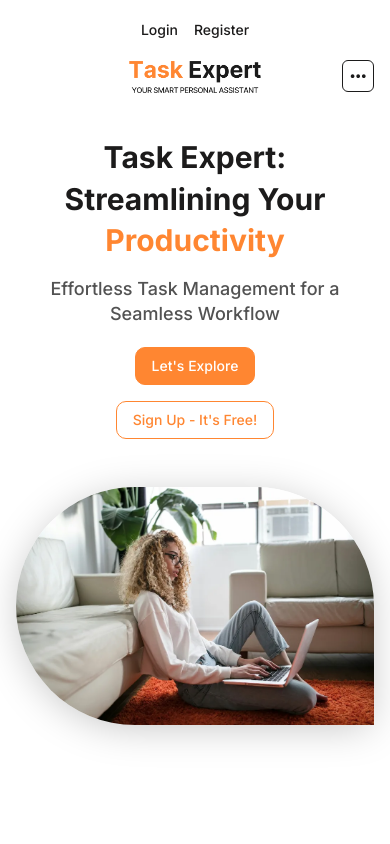
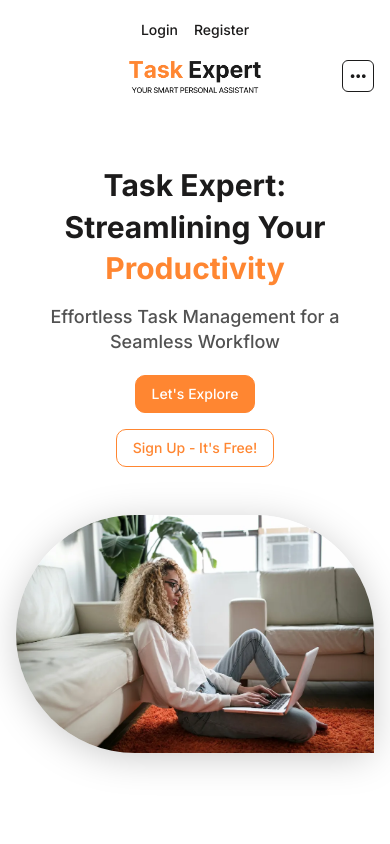
Before and after one commit to Nashiuz-Zaman/task-expert-client-nextjs, a Next.js app: page / in a window 390 px wide. Shown: the top 844 px of the page. Built offline with nearby package versions, Linux system fonts and the light colour scheme; no server answers.

Commit message:
Change section margins on home page

```diff
--- a/src/app/(main)/page.jsx
+++ b/src/app/(main)/page.jsx
@@ -10,7 +10,7 @@ import About from '@/components/page-related/home/About/About';
 const Home = () => {
    return (
       <>
-         <section className='mt-11 lg:mt-24 xl:mt-[7.5rem] mb-sectionGapMd md:mb-sectionGapLg'>
+         <section className='mt-sectionGapSm 2md:mt-sectionGapMd lg:mt-24 xl:mt-[7.5rem] mb-sectionGapMd md:mb-sectionGapLg'>
             <InnerContainer>
                <Banner />
             </InnerContainer>
```
